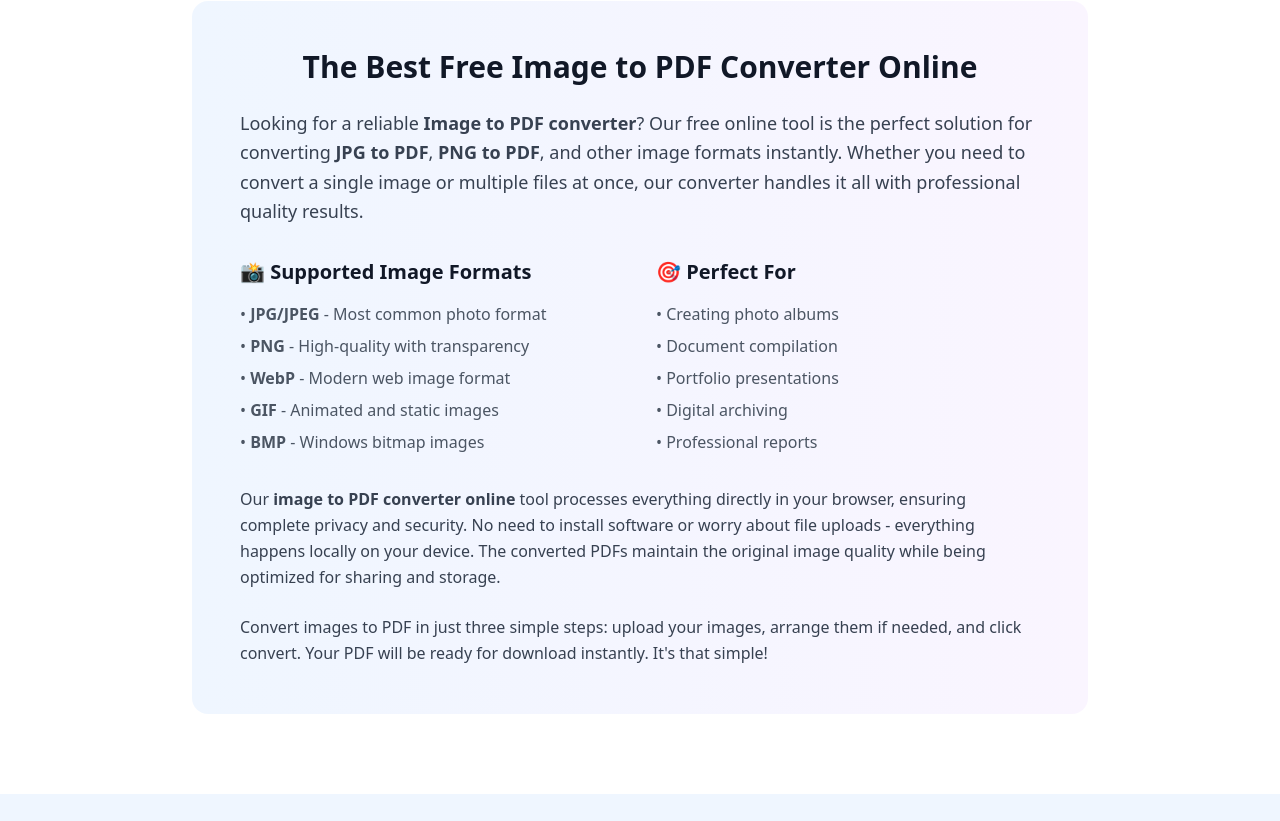
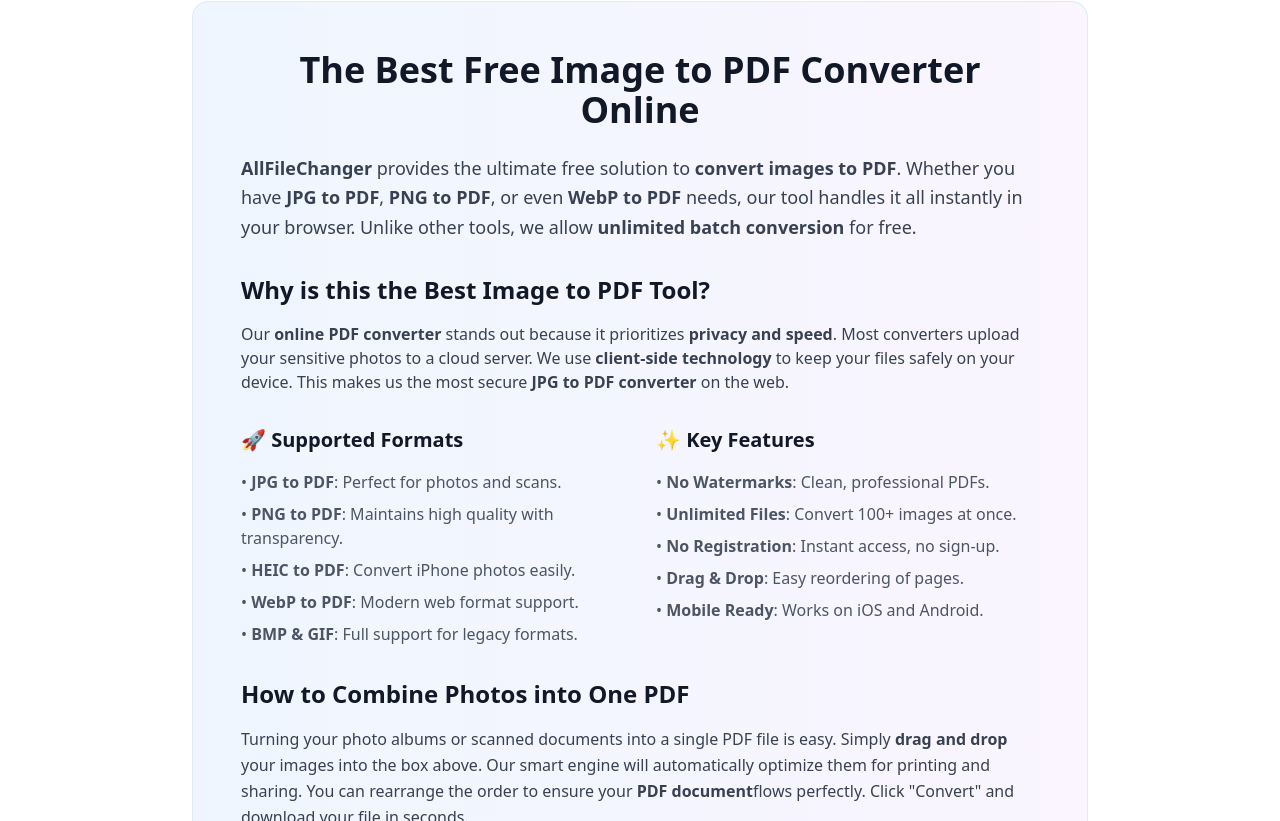
Before and after one commit to ayanpandit/AllFileChanger, a React (Vite) app: page /image-to-pdf in a window 1280 px wide. Shown: the part 1799-2620 px from the top of the page. Built offline with nearby package versions, Linux system fonts and the light colour scheme.

Commit message:
image to pdf seo optimose

```diff
--- a/src/index.html
+++ b/src/index.html
@@ -1,15 +1,18 @@
 <!doctype html>
 <html lang="en">
+
 <head>
   <meta charset="UTF-8" />
-    <link rel="icon" type="image/svg+xml" href="/vite.svg" />
+  <link rel="icon" type="image/png" href="/src/assets/logo.png" />
   <meta name="viewport" content="width=device-width, initial-scale=1.0" />
 
   <!-- Primary SEO Meta Tags -->
   <title>AllFileChanger - Free Online File Conversion Tools</title>
   <meta name="title" content="AllFileChanger - Free Online File Conversion Tools" />
-    <meta name="description" content="Convert and optimize files online for free. Image to PDF converter, image compressor, and more tools. Fast, secure, no registration required." />
-    <meta name="keywords" content="file converter, image to pdf, image compressor, online tools, free converter, pdf tools, image optimization" />
+  <meta name="description"
+    content="Convert and optimize files online for free. Image to PDF converter, image compressor, and more tools. Fast, secure, no registration required." />
+  <meta name="keywords"
+    content="file converter, image to pdf, image compressor, online tools, free converter, pdf tools, image optimization" />
   <meta name="robots" content="index, follow" />
   <meta name="language" content="English" />
   <meta name="author" content="AllFileChanger" />
@@ -25,7 +28,8 @@
   <meta property="og:type" content="website" />
   <meta property="og:url" content="https://allfilechanger.com/" />
   <meta property="og:title" content="AllFileChanger - Free Online File Conversion Tools" />
-    <meta property="og:description" content="Convert and optimize files online for free. Image to PDF converter, image compressor, and more tools." />
+  <meta property="og:description"
+    content="Convert and optimize files online for free. Image to PDF converter, image compressor, and more tools." />
   <meta property="og:image" content="https://allfilechanger.com/og-image.jpg" />
   <meta property="og:site_name" content="AllFileChanger" />
 
@@ -33,7 +37,8 @@
   <meta property="twitter:card" content="summary_large_image" />
   <meta property="twitter:url" content="https://allfilechanger.com/" />
   <meta property="twitter:title" content="AllFileChanger - Free Online File Conversion Tools" />
-    <meta property="twitter:description" content="Convert and optimize files online for free. Image to PDF converter, image compressor, and more tools." />
+  <meta property="twitter:description"
+    content="Convert and optimize files online for free. Image to PDF converter, image compressor, and more tools." />
   <meta property="twitter:image" content="https://allfilechanger.com/twitter-image.jpg" />
 
   <!-- Canonical URL -->
@@ -43,8 +48,10 @@
   <link rel="preconnect" href="https://fonts.googleapis.com" />
   <link rel="preconnect" href="https://fonts.gstatic.com" crossorigin />
 </head>
+
 <body>
   <div id="root"></div>
   <script type="module" src="./main.jsx"></script>
 </body>
+
 </html>
--- a/src/pages/ImageToPdf.jsx
+++ b/src/pages/ImageToPdf.jsx
@@ -577,58 +577,62 @@
         </div>
       </section>
 
-      {/* SEO Content Section */}
+      {/* SEO Content Section - High Keyword Density */}
       <section className="py-16 sm:py-20 px-4 sm:px-6 lg:px-8 bg-white dark:bg-black transition-all duration-500">
         <div className="max-w-4xl mx-auto">
-          <div className="bg-gradient-to-r from-blue-50 to-purple-50 dark:from-gray-900 dark:to-gray-800 rounded-2xl p-8 sm:p-12 transition-all duration-500">
-            <h2 className="text-2xl sm:text-3xl font-bold text-gray-900 dark:text-white mb-6 text-center transition-colors duration-500">
+          <div className="bg-gradient-to-r from-blue-50 to-purple-50 dark:from-gray-900 dark:to-gray-800 rounded-2xl p-8 sm:p-12 transition-all duration-500 border border-blue-100 dark:border-gray-700">
+            <h1 className="text-3xl sm:text-4xl font-bold text-gray-900 dark:text-white mb-6 text-center transition-colors duration-500">
               The Best Free Image to PDF Converter Online
-            </h2>
+            </h1>
 
             <div className="prose prose-lg max-w-none text-gray-700 dark:text-gray-300 transition-colors duration-500">
               <p className="text-lg leading-relaxed mb-6">
-                Looking for a reliable <strong>Image to PDF converter</strong>? Our free online tool is the perfect solution for converting
-                <strong> JPG to PDF</strong>, <strong>PNG to PDF</strong>, and other image formats instantly. Whether you need to convert a single
-                image or multiple files at once, our converter handles it all with professional quality results.
+                <strong>AllFileChanger</strong> provides the ultimate free solution to <strong>convert images to PDF</strong>.
+                Whether you have <strong>JPG to PDF</strong>, <strong>PNG to PDF</strong>, or even <strong>WebP to PDF</strong> needs, our tool handles it all instantly in your browser.
+                Unlike other tools, we allow <strong>unlimited batch conversion</strong> for free.
+              </p>
+
+              <h2 className="text-2xl font-bold text-gray-900 dark:text-white mt-8 mb-4">Why is this the Best Image to PDF Tool?</h2>
+              <p>
+                Our <strong>online PDF converter</strong> stands out because it prioritizes <strong>privacy and speed</strong>.
+                Most converters upload your sensitive photos to a cloud server. We use <strong>client-side technology</strong> to keep your files
+                safely on your device. This makes us the most secure <strong>JPG to PDF converter</strong> on the web.
               </p>
 
               <div className="grid grid-cols-1 md:grid-cols-2 gap-8 my-8">
                 <div>
-                  <h3 className="text-xl font-semibold text-gray-900 dark:text-white mb-4 transition-colors duration-500">
-                    📸 Supported Image Formats
+                  <h3 className="text-xl font-bold text-gray-900 dark:text-white mb-4">
+                    🚀 Supported Formats
                   </h3>
-                  <ul className="space-y-2 text-gray-600 dark:text-gray-400 transition-colors duration-500">
-                    <li>• <strong>JPG/JPEG</strong> - Most common photo format</li>
-                    <li>• <strong>PNG</strong> - High-quality with transparency</li>
-                    <li>• <strong>WebP</strong> - Modern web image format</li>
-                    <li>• <strong>GIF</strong> - Animated and static images</li>
-                    <li>• <strong>BMP</strong> - Windows bitmap images</li>
+                  <ul className="space-y-2 text-gray-600 dark:text-gray-400">
+                    <li>• <strong>JPG to PDF</strong>: Perfect for photos and scans.</li>
+                    <li>• <strong>PNG to PDF</strong>: Maintains high quality with transparency.</li>
+                    <li>• <strong>HEIC to PDF</strong>: Convert iPhone photos easily.</li>
+                    <li>• <strong>WebP to PDF</strong>: Modern web format support.</li>
+                    <li>• <strong>BMP & GIF</strong>: Full support for legacy formats.</li>
                   </ul>
                 </div>
 
                 <div>
-                  <h3 className="text-xl font-semibold text-gray-900 dark:text-white mb-4 transition-colors duration-500">
-                    🎯 Perfect For
+                  <h3 className="text-xl font-bold text-gray-900 dark:text-white mb-4">
+                    ✨ Key Features
                   </h3>
-                  <ul className="space-y-2 text-gray-600 dark:text-gray-400 transition-colors duration-500">
-                    <li>• Creating photo albums</li>
-                    <li>• Document compilation</li>
-                    <li>• Portfolio presentations</li>
-                    <li>• Digital archiving</li>
-                    <li>• Professional reports</li>
+                  <ul className="space-y-2 text-gray-600 dark:text-gray-400">
+                    <li>• <strong>No Watermarks</strong>: Clean, professional PDFs.</li>
+                    <li>• <strong>Unlimited Files</strong>: Convert 100+ images at once.</li>
+                    <li>• <strong>No Registration</strong>: Instant access, no sign-up.</li>
+                    <li>• <strong>Drag & Drop</strong>: Easy reordering of pages.</li>
+                    <li>• <strong>Mobile Ready</strong>: Works on iOS and Android.</li>
                   </ul>
                 </div>
               </div>
 
+              <h2 className="text-2xl font-bold text-gray-900 dark:text-white mt-8 mb-4">How to Combine Photos into One PDF</h2>
               <p className="leading-relaxed mb-6">
-                Our <strong>image to PDF converter online</strong> tool processes everything directly in your browser, ensuring complete
-                privacy and security. No need to install software or worry about file uploads - everything happens locally on your device.
-                The converted PDFs maintain the original image quality while being optimized for sharing and storage.
-              </p>
-
-              <p className="leading-relaxed">
-                Convert images to PDF in just three simple steps: upload your images, arrange them if needed, and click convert.
-                Your PDF will be ready for download instantly. It's that simple!
+                Turning your photo albums or scanned documents into a single PDF file is easy.
+                Simply <strong>drag and drop</strong> your images into the box above. Our smart engine will automatically
+                optimize them for printing and sharing. You can rearrange the order to ensure your <strong>PDF document</strong>
+                flows perfectly. Click "Convert" and download your file in seconds.
               </p>
             </div>
           </div>
```
Lines whose indentation alone changed are shown as unchanged.
